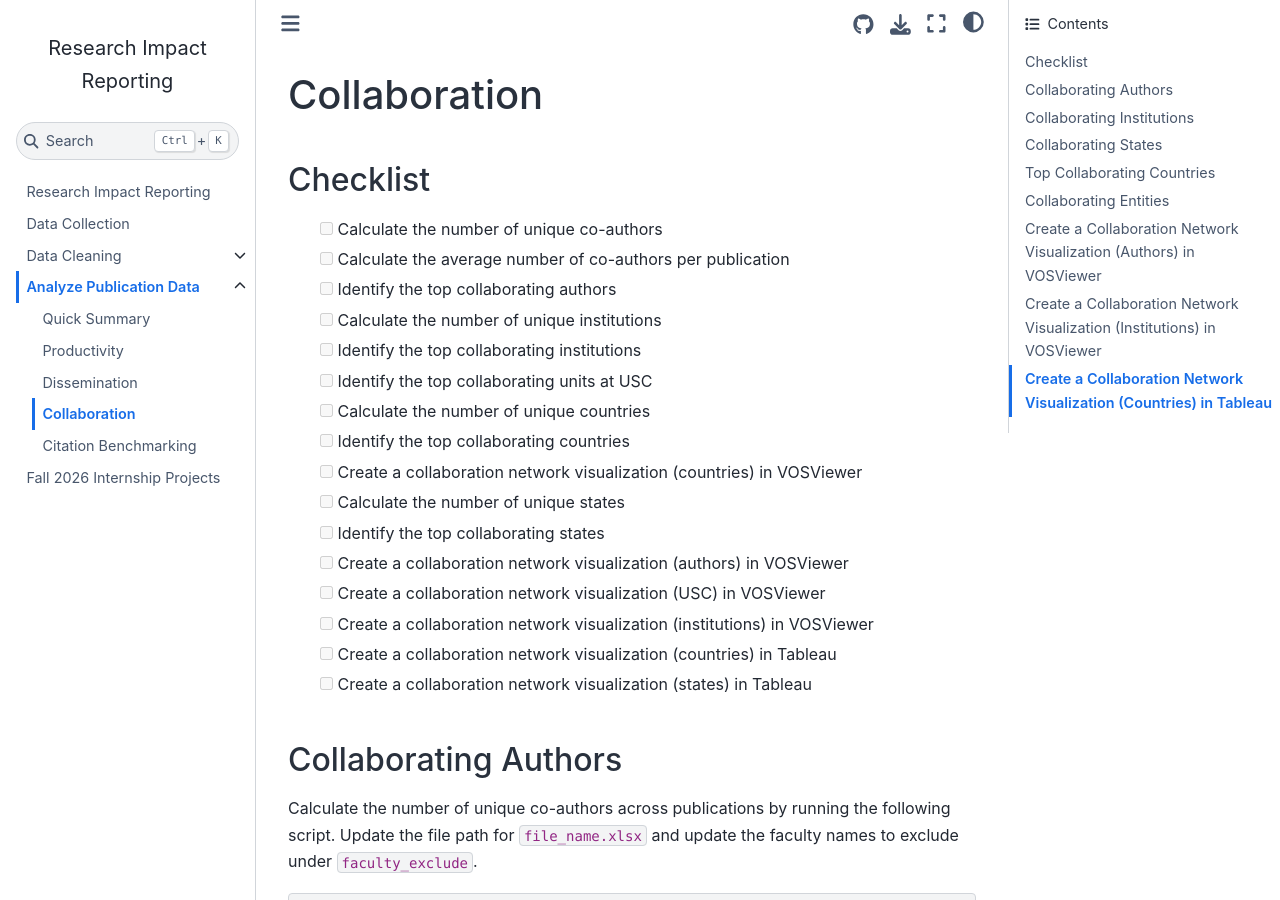
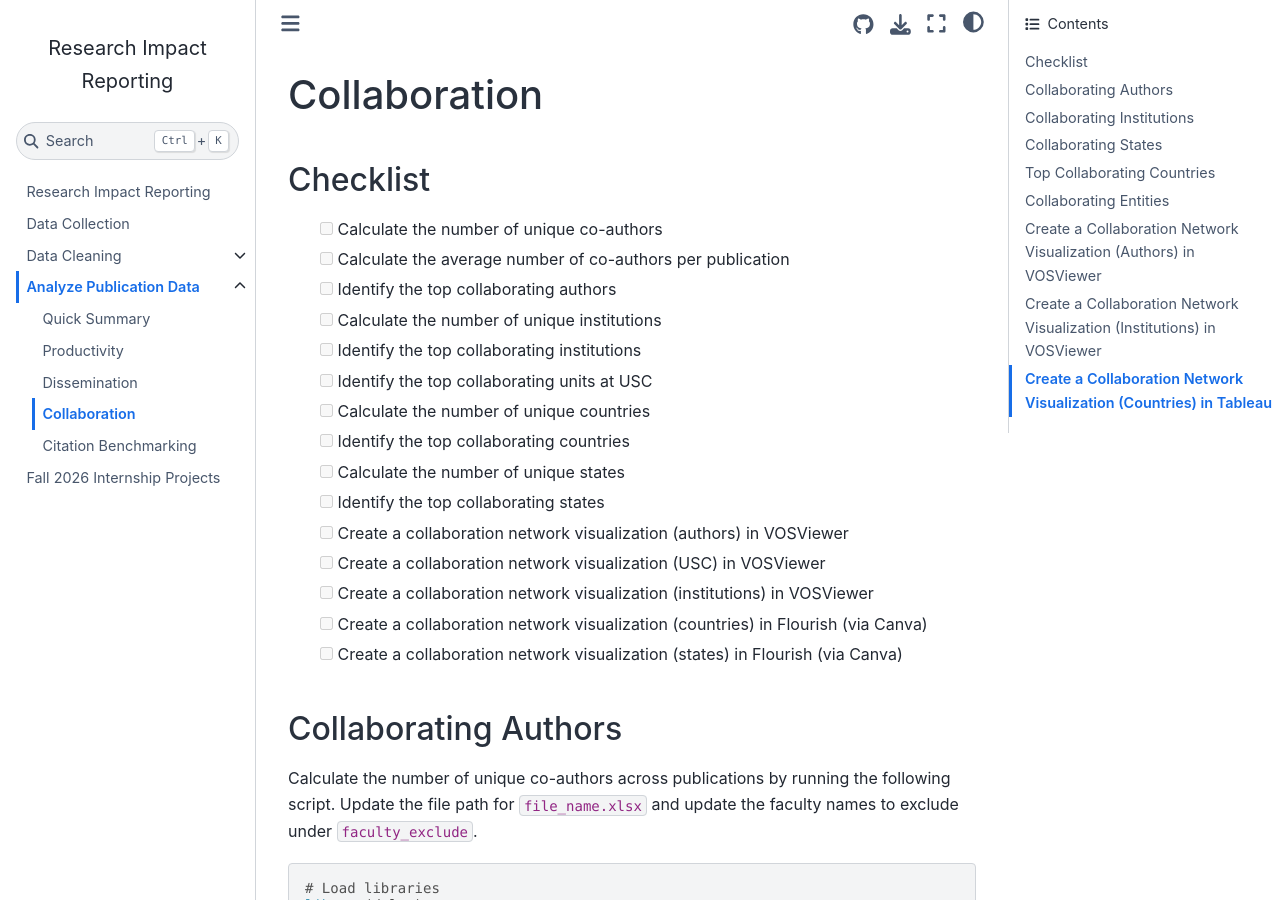
Before and after one commit to vvlooking/research-impact, a Jupyter Book: the page built from website/analyze-data-collaboration.md, in a window 1280 px wide and 900 px high. Built offline with Jupyter Book 1.0.4 settings and Sphinx 7.4.7 and the Sphinx Book theme 1.1.4, drawn with Linux system fonts in a browser that asks for light colours; some of the changed text lies outside the part shown.

Commit message:
Update analyze-data-collaboration.md

```diff
--- a/website/analyze-data-collaboration.md
+++ b/website/analyze-data-collaboration.md
@@ -10,14 +10,13 @@
 - [ ] Identify the top collaborating units at USC
 - [ ] Calculate the number of unique countries
 - [ ] Identify the top collaborating countries
-- [ ] Create a collaboration network visualization (countries) in VOSViewer
 - [ ] Calculate the number of unique states
 - [ ] Identify the top collaborating states
 - [ ] Create a collaboration network visualization (authors) in VOSViewer
 - [ ] Create a collaboration network visualization (USC) in VOSViewer
 - [ ] Create a collaboration network visualization (institutions) in VOSViewer
-- [ ] Create a collaboration network visualization (countries) in Tableau
-- [ ] Create a collaboration network visualization (states) in Tableau
+- [ ] Create a collaboration network visualization (countries) in Flourish (via Canva)
+- [ ] Create a collaboration network visualization (states) in Flourish (via Canva)
 
 
 ## Collaborating Authors
```
Also changed, not shown: other parts of website/analyze-data-collaboration.md (+3 -0 lines).
